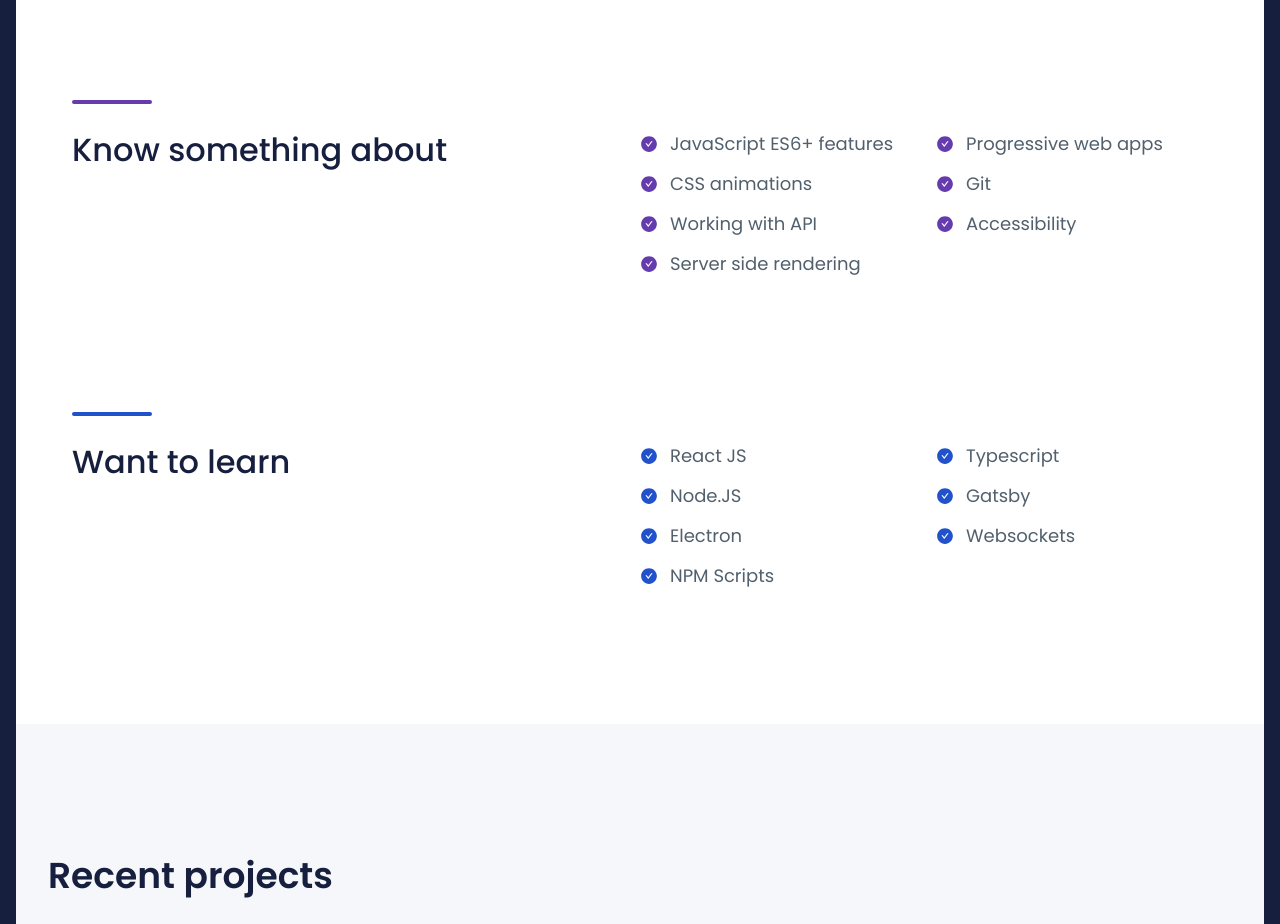
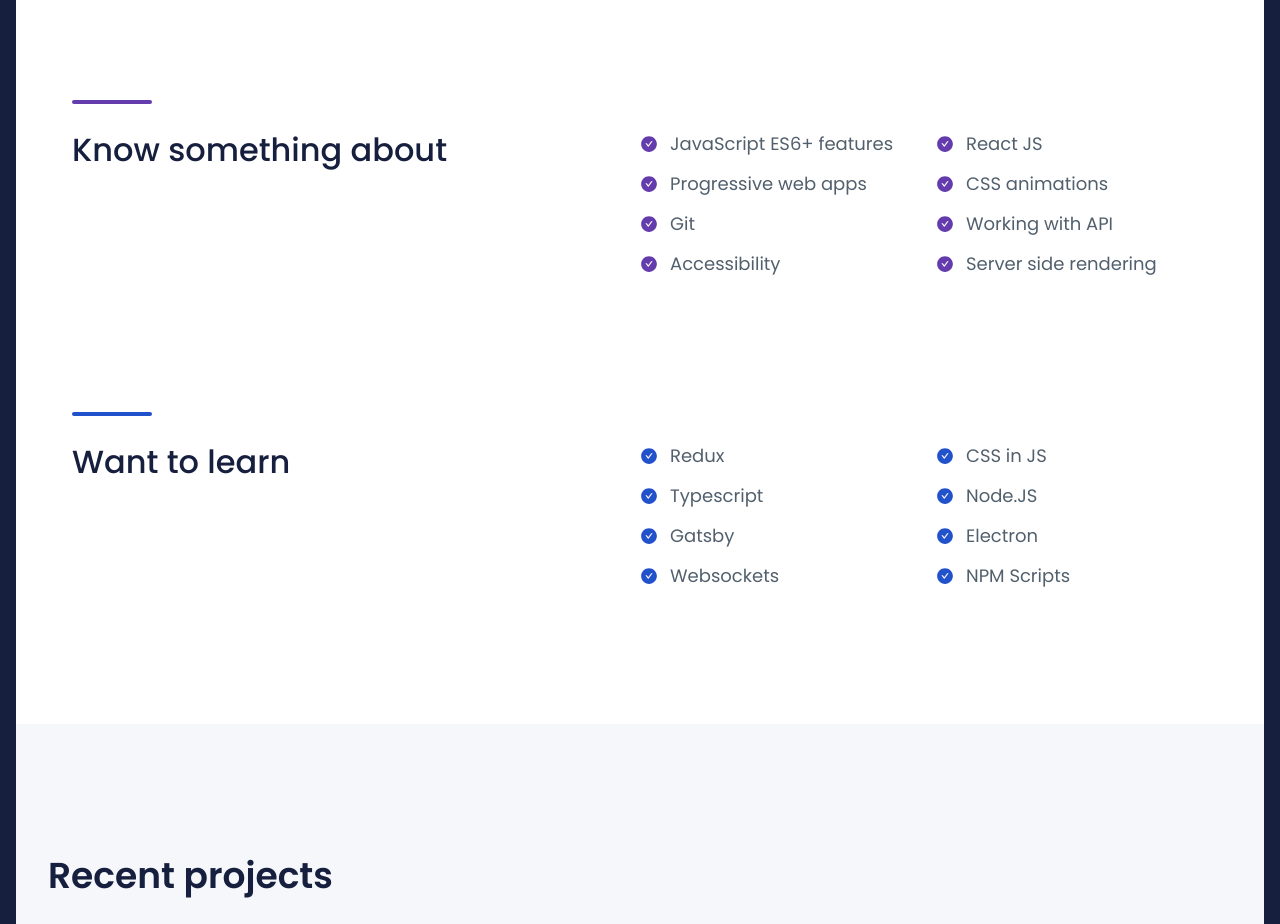
Before and after one commit to PrzybylskiMariusz/PrzybylskiMariusz.github.io, a website: page src/content/index.html in a window 1280 px wide. Shown: the part 1340-2264 px from the top of the page. Drawn offline with nearby package versions, Linux system fonts and the light colour scheme; files that its build step writes are made by us from their sources; no server answers; files whose address does not match are found by name.

Commit message:
feat: Update skills list

```diff
--- a/src/content/index.html
+++ b/src/content/index.html
@@ -51,6 +51,7 @@
           <h3 class="content__heading">Know something about</h3>
           <ul class="content__list">
             <li class="content__item">JavaScript ES6+ features</li>
+            <li class="content__item">React JS</li>
             <li class="content__item">Progressive web apps</li>
             <li class="content__item">CSS animations</li>
             <li class="content__item">Git</li>
@@ -62,7 +63,8 @@
         <section class="content content--blue">
           <h3 class="content__heading">Want to learn</h3>
           <ul class="content__list">
-            <li class="content__item">React JS</li>
+            <li class="content__item">Redux</li>
+            <li class="content__item">CSS in JS</li>
             <li class="content__item">Typescript</li>
             <li class="content__item">Node.JS</li>
             <li class="content__item">Gatsby</li>
```
